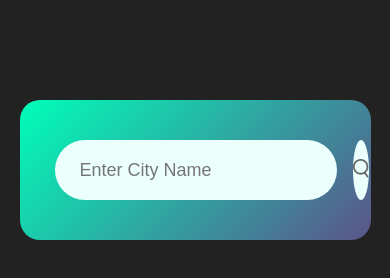
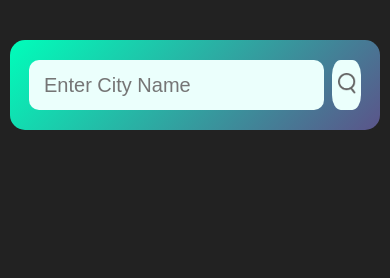
Before and after one commit to skole1/weatherapp, a plain HTML site: page index.html in a window 390 px wide. Drawn offline with Linux system fonts and the light colour scheme.

Commit message:
Mini changes

```diff
--- a/style.css
+++ b/style.css
@@ -55,7 +55,7 @@ body {
 }
 
 .weather-icon {
-    width: a70px;
+    width: 70px;
     margin-top: 30px;
 }
 
@@ -105,3 +105,73 @@ body {
     margin-top: 10px;
     display: none;
 }
+
+@media(max-width: 600px) {
+    * {
+      margin: 0;
+      padding: 0;
+      box-sizing: border-box;
+    }
+
+    body {
+        background: #222;
+        margin: 10px;
+    }
+
+    .card {
+        width:100%;
+        max-width: 400px;
+        background: linear-gradient(135deg, #00feba, #5b548a);
+        color: #fff;
+        margin: 40px auto 0;
+        justify-content: center;
+        justify-items: center;
+        border-radius: 15px;
+        padding: 20px 19px;
+        text-align: center;
+    }
+
+    .search input {
+        border: 0;
+        outline: 0;
+        background: #ebfffc;
+        color: #400;
+        padding: 10px 15px;
+        height: 50px;
+        border-radius: 10px;
+        flex: 1;
+        margin-right: 8px;
+        font-size: 20px;
+    }
+
+    .search button {
+        border: 0;
+        outline: 0;
+        background: #ebfffc;
+        border-radius: 30%;
+        width: 40px;
+        height: 50px;
+        cursor: pointer;
+    }
+    .search button img {
+        width: 18px ;
+   }
+
+   .weather-icon {
+    width: 80px;
+    margin-top: 15px;
+    }
+
+    .weather h1{
+        font-size: 50px;
+        font-weight: 500;
+        margin-bottom: 10px;
+    }
+
+    .weather h2 {
+        font-size: 35px;
+        font-weight: 300;
+        margin-top: -10px  ;
+    }
+
+  }
```
